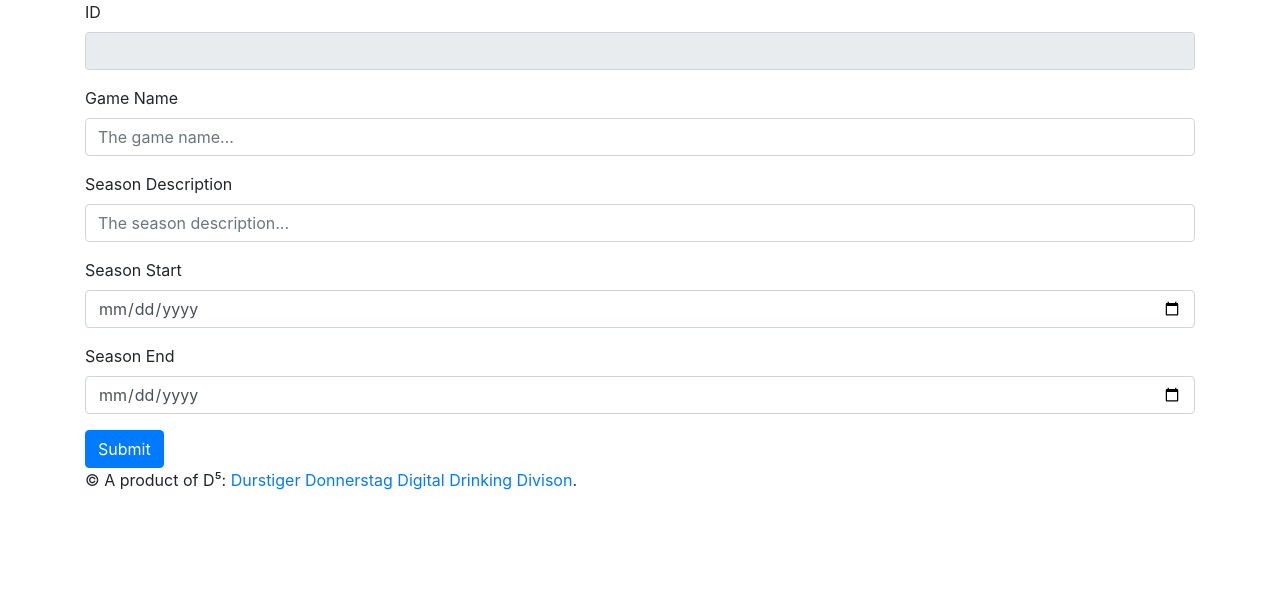
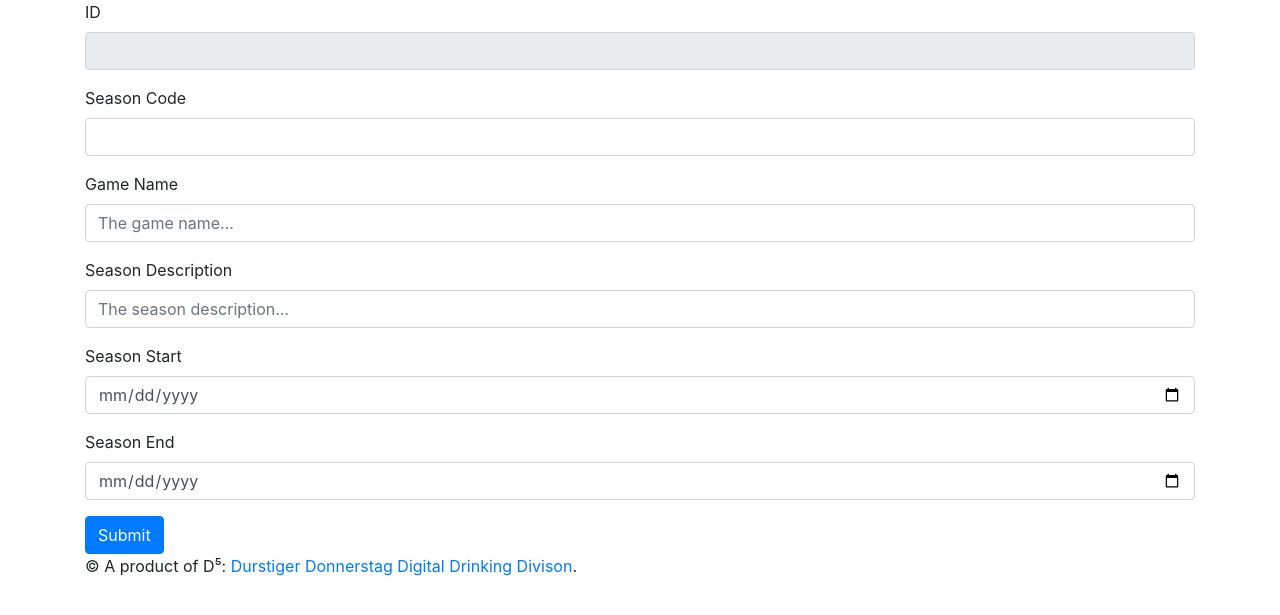
Before and after one commit to luxick/estus-shots, a Flask app: page /seasons/edit/1 in a window 1280 px wide. Shown: the part 56-671 px from the top of the page. Run offline with Flask 2, Linux system fonts and the light colour scheme; the visitor is signed in with stand-in values (Sample User, id 1); data that the repository does not hold is empty; some libraries are stand-ins or nearby versions.

Commit message:
Add season codes and overview page.

```diff
--- a/app.py
+++ b/app.py
@@ -66,11 +66,7 @@ def logout():
 @app.route('/')
 @authorize
 def landing():
-    if 'editor' in session['role']:
-        print('editor')
-    else:
-        print('not editor')
-    return render_template('seasons.html')
+    return redirect('/seasons')
 
 
 @app.route('/seasons')
@@ -81,6 +77,7 @@ def seasons():
     model = {
         'seasons': results,
         'columns': [
+            ('code', '#'),
             ('game', 'Game'),
             ('description', 'Season Description'),
             ('start', 'Started At'),
@@ -115,6 +112,17 @@ def save_season():
     sql, args = db.save_season_query(season)
     res = db.update_db(sql, args)
     return redirect('/seasons')
+
+
+@app.route('/seasons/<id>', methods=['GET'])
+@authorize
+def season_overview(id: int):
+    sql, args = db.load_season(id)
+    db_season = db.query_db(sql, args, one=True, cls=models.Season)
+    model = {
+        'title': f'{db_season.code} {db_season.game}'
+    }
+    return render_template('seasonoverview.html', model=model)
 
 
 @app.route('/newplayer', methods=['GET'])
--- a/db.py
+++ b/db.py
@@ -128,13 +128,23 @@ def load_enemies(id=None):
 
 def save_season_query(season):
     if not season.id:
-        sql = 'insert into season values (?, ?, ?, ?, ?)'
-        args = (None, season.game, season.description, season.start, season.end)
+        sql = 'insert into season values (?, ?, ?, ?, ?, ?)'
+        args = (None,
+                season.game,
+                season.description,
+                season.start,
+                season.end,
+                season.code)
     else:
         sql = 'update season ' \
-              'set game=?, description=?, start=?, end=? ' \
+              'set game=?, description=?, start=?, end=?, code=? ' \
               'where id==?'
-        args = (season.game, season.description, season.start, season.end, season.id)
+        args = (season.game,
+                season.description,
+                season.start,
+                season.end,
+                season.code,
+                season.id)
     return sql, args
 
 
--- a/models.py
+++ b/models.py
@@ -78,6 +78,7 @@ class Season:
     description: str
     start: datetime.date
     end: datetime.date
+    code: str
 
     @classmethod
     def from_form(cls, form):
@@ -104,5 +105,7 @@ class Season:
             except Exception:
                 raise INVALID_STR.format('end')
 
-        self = cls(id, game, description, start, end)
+        code = form.get('code', None)
+
+        self = cls(id, game, description, start, end, code)
         return self
--- a/schema.sql
+++ b/schema.sql
@@ -6,7 +6,8 @@ create table if not exists season
 	game text,
 	description text,
 	start text,
-	end text
+	end text,
+	code text
 );
 
 create unique index if not exists season_id_uindex
--- a/templates/editseason.html
+++ b/templates/editseason.html
@@ -13,6 +13,14 @@
            id="id"
            value="{{ model['id'] }}"
            readonly>
+  </div>
+  <div class="form-group">
+    <label for="code">Season Code</label>
+    <input name="code"
+           type="text"
+           class="form-control"
+           id="code"
+           value="{{ model['code'] }}">
   </div>
   <div class="form-group">
     <label for="game">Game Name</label>
```
Also changed, not shown: templates/seasonoverview.html (added, +7 -0 lines).
